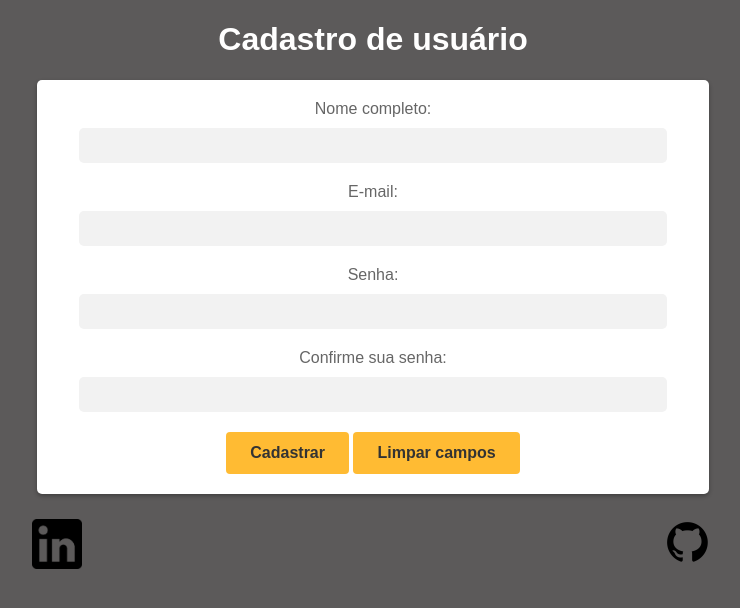
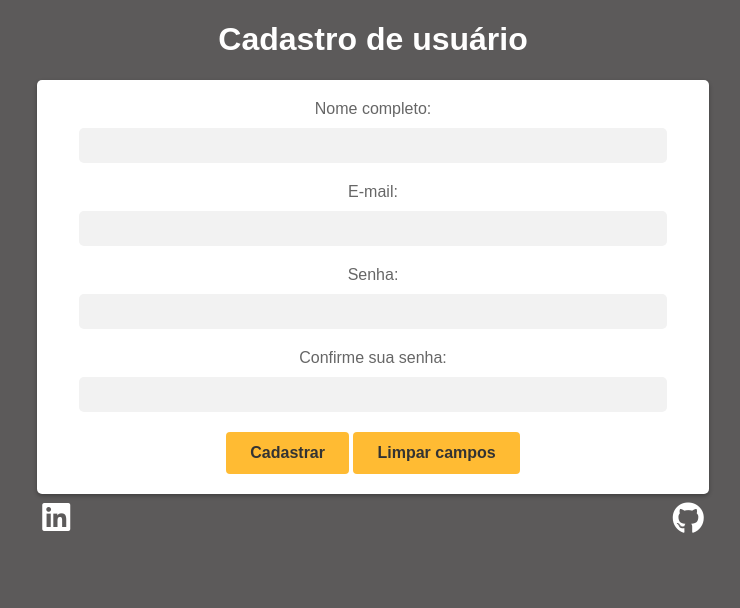
Before and after one commit to silva-luiz/teste-cadastro, a plain HTML site: page index.html in a window 1280 px wide. Shown: the whole page, without its empty margins (267-1007 px from the left). Drawn offline with Linux system fonts and the light colour scheme.

Commit message:
adicionado styles

```diff
--- a/ValidarSenha.js
+++ b/ValidarSenha.js
@@ -1,6 +1,5 @@
 const confirmPassword = document.getElementById('confirmPassword');
 const userNameError = document.getElementById('username-error');
-console.log(userNameError);
 const password = document.getElementById('password');
 password.addEventListener('input', validarSenha);
 confirmPassword.addEventListener('input', validarSenha);
--- a/index.html
+++ b/index.html
@@ -5,6 +5,7 @@
     <meta http-equiv="X-UA-Compatible" content="IE=edge">
     <meta name="viewport" content="width=device-width, initial-scale=1.0">
     <title>Cadastro no sistema</title>
+    <link rel="stylesheet" href="https://cdnjs.cloudflare.com/ajax/libs/font-awesome/5.15.3/css/all.min.css" />
     <link rel="stylesheet" href="style.css">
 
 </head>
@@ -31,13 +32,14 @@
         <button class="button" type="reset">Limpar campos</button>
 
 
+
     </form>
     <footer class="main-footer">
        <a  href="https://www.linkedin.com/in/luiz-henrique-gomes-da-silva-0a13b3194/" target="_blank">
-        <img class="logo" src="images/Linkedin.png" alt="Link Linkedin">
+            <i id="linkedin" class="fab fa-linkedin"></i>
        </a>
        <a href="https://github.com/silva-luiz" target="_blank">
-        <img class="logo" src="images/Github.png" alt="Link Github">
+            <i id="github" class="fab fa-github"></i>
        </a>
     </footer>
     <script src="ValidarSenha.js"></script>
--- a/style.css
+++ b/style.css
@@ -85,7 +85,23 @@ input:valid {
     justify-content: space-around;
 }
 
-.logo{
-  height: 50px;
-  margin-top: 25px;
+#github{
+	font-size: 32px;
+	margin-top: 25%;
+	color:#fff;
 }
+
+#github:hover{
+	color:#ffbb33;
+	transition: .5s;
+}
+
+#linkedin{
+	font-size: 32px;
+	margin-top: 25%;
+	color:#fff;
+}
+#linkedin:hover{
+	color:#ffbb33;
+	transition: .5s;
+}
```
